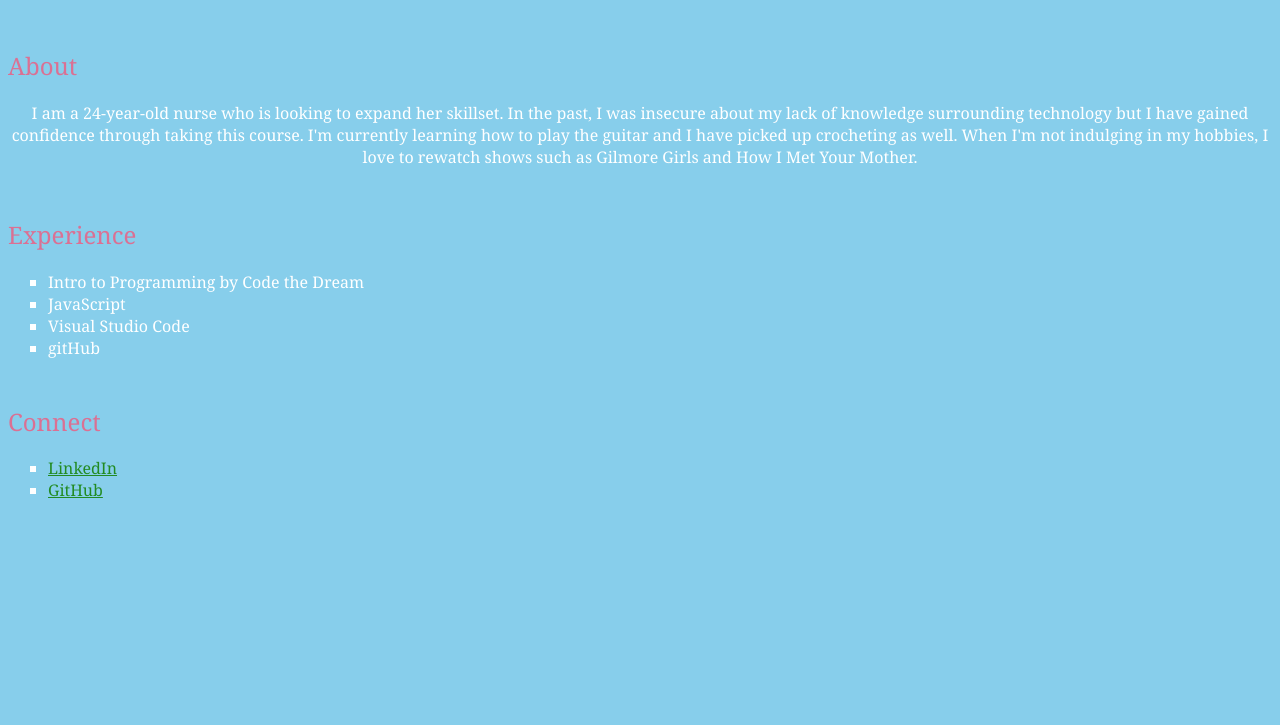
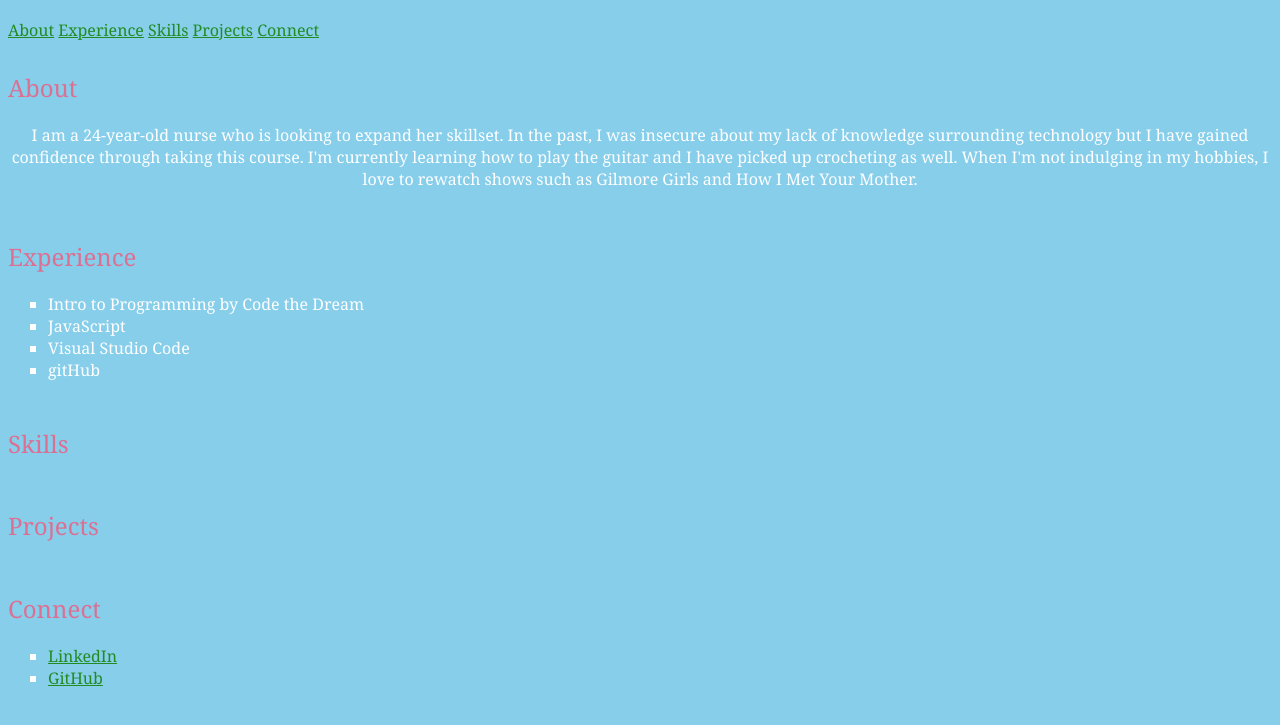
Before and after one commit to cogbuachi2/crystal-ogbuachi-kepler, a plain HTML site: page index.html in a window 1280 px wide. Shown: the part 67-792 px from the top of the page. Drawn offline with Linux system fonts and the light colour scheme.

Commit message:
incomplete Lesson 9

```diff
--- a/index.html
+++ b/index.html
@@ -9,6 +9,15 @@
 </head>
 <body>
     <h1>Crystal Ogbuachi</h1>
+
+    <nav id = "nav bar">
+        <a class = "nav-link" href = "#About">About</a>
+        <a class = "nav-link" href = "#Experience">Experience</a>
+        <a class = "nav-link" href = "#Skills">Skills</a>
+        <a class = "nav-link" href = "#Projects">Projects</a>
+        <a class = "nav-link" href = "#Connect">Connect</a>
+    </nav>
+
         <section id = "About">
             <h2>About</h2>
                 <p>I am a 24-year-old nurse who is looking to expand her skillset. In the past, I was insecure about my lack of knowledge surrounding technology but I have gained confidence through taking this course. I'm currently learning how to play the guitar and I have picked up crocheting as well. When I'm not indulging in my hobbies, I love to rewatch shows such as Gilmore Girls and How I Met Your Mother.</p>
@@ -22,6 +31,14 @@
                     <li>gitHub</li>
                 </ul>
         </section>
+        <section id = "Skills">
+            <h2>Skills</h2>
+
+        </section>
+        <section id = "Projects">
+            <h2>Projects</h2>
+                <ul></ul>
+        </section>
         <section id ="Connect">
             <h2>Connect</h2>
                 <ul>
```
Also changed, not shown: css/index.css (line endings or trailing spaces).
